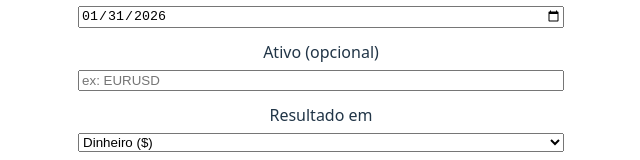
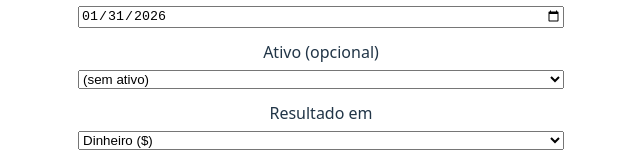
Before and after one commit to WillianPoeraridev/trading-journal, a React app: page / in a window 1280 px wide. Shown: the part 1369-1529 px from the top of the page, without its empty margins (319-959 px from the left). Built offline with nearby package versions, Linux system fonts and the light colour scheme; the HTML template or start-up script is replaced by a standard one.

Commit message:
feat: replace symbol input with select

```diff
--- a/src/components/TradeForm.tsx
+++ b/src/components/TradeForm.tsx
@@ -5,6 +5,8 @@ type Props = {
   settings: Settings;
   onAddTrade: (trade: Trade) => void;
 };
+
+const SYMBOLS = ["EUR/USD", "USD/JPY", "GBP/USD", "US30", "US100"] as const;
 
 function todayISO(): string {
   const d = new Date();
@@ -86,7 +88,14 @@ export default function TradeForm({ settings, onAddTrade }: Props) {
 
         <label style={{ display: "grid", gap: 6 }}>
           Ativo (opcional)
-          <input value={symbol} onChange={(e) => setSymbol(e.target.value)} placeholder="ex: EURUSD" />
+          <select value={symbol} onChange={(e) => setSymbol(e.target.value)}>
+            <option value="">(sem ativo)</option>
+            {SYMBOLS.map((item) => (
+              <option key={item} value={item}>
+                {item}
+              </option>
+            ))}
+          </select>
         </label>
 
         <label style={{ display: "grid", gap: 6 }}>
```
